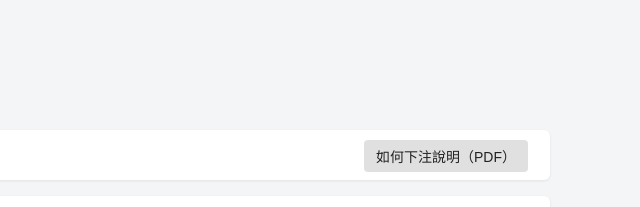
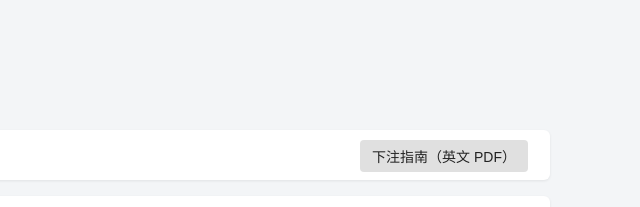
Before and after one commit to bext1998/bext1998.github.io, a plain HTML site: page umapyoi.html in a window 1280 px wide. Shown: the top 207 px of the page, 640-1280 px from the left. Drawn offline with Linux system fonts and the light colour scheme.

Commit message:
Align how-to-bet link with language toggle

```diff
--- a/app.js
+++ b/app.js
@@ -25,6 +25,11 @@ state = {
 ============================== */
 
 const STORAGE_KEY = "CG_Betting_V9";
+
+const HOW_TO_BET_LINKS = {
+  zh: "how_to_bet_en.pdf",
+  en: "how_to_bet_en.pdf"
+};
 
 let state = {
   lang: "zh",
@@ -146,7 +151,7 @@ const I18N = {
     placeRule2: "複勝：1–2 著內",
     placeRule3: "複勝：1–3 著內",
     placeRule1: "複勝：1 著內（實務上 4 頭以下通常不賣複勝）",
-    howToBetBtn: "如何下注說明（PDF）",
+    howToBetBtn: "下注指南（英文 PDF）",
     racecourseLabel: "競馬場：",
     surfaceLabel: "場地：",
     raceNumberLabel: "場次：",
@@ -363,6 +368,10 @@ function updateStaticTexts() {
   // 語言切換 & PDF 按鈕
   document.getElementById("langToggle").textContent = t("langToggle");
   document.getElementById("howToBetBtn").textContent = t("howToBetBtn");
+  const howToBetLink = document.getElementById("howToBetLink");
+  if (howToBetLink) {
+    howToBetLink.href = HOW_TO_BET_LINKS[state.lang] || HOW_TO_BET_LINKS.en;
+  }
 
   // 建立賽事：競馬場 / 場地 / 場次 label
   const racecourseLabelSpan = document.getElementById("racecourseLabelSpan");
--- a/umapyoi.html
+++ b/umapyoi.html
@@ -17,7 +17,7 @@
 <!-- 導覽列：左邊語言切換，右邊 PDF -->
 <div class="navbar">
   <button id="langToggle" class="primary lang-toggle" type="button">中文 / EN</button>
-  <a href="https://github.com/bext1998/bext1998.github.io/blob/main/how_to_bet_en.pdf" target="_blank" rel="noopener">
+  <a id="howToBetLink" href="how_to_bet_en.pdf" target="_blank" rel="noopener">
     <button class="secondary" type="button" id="howToBetBtn">如何下注說明（PDF）</button>
   </a>
 </div>
```
